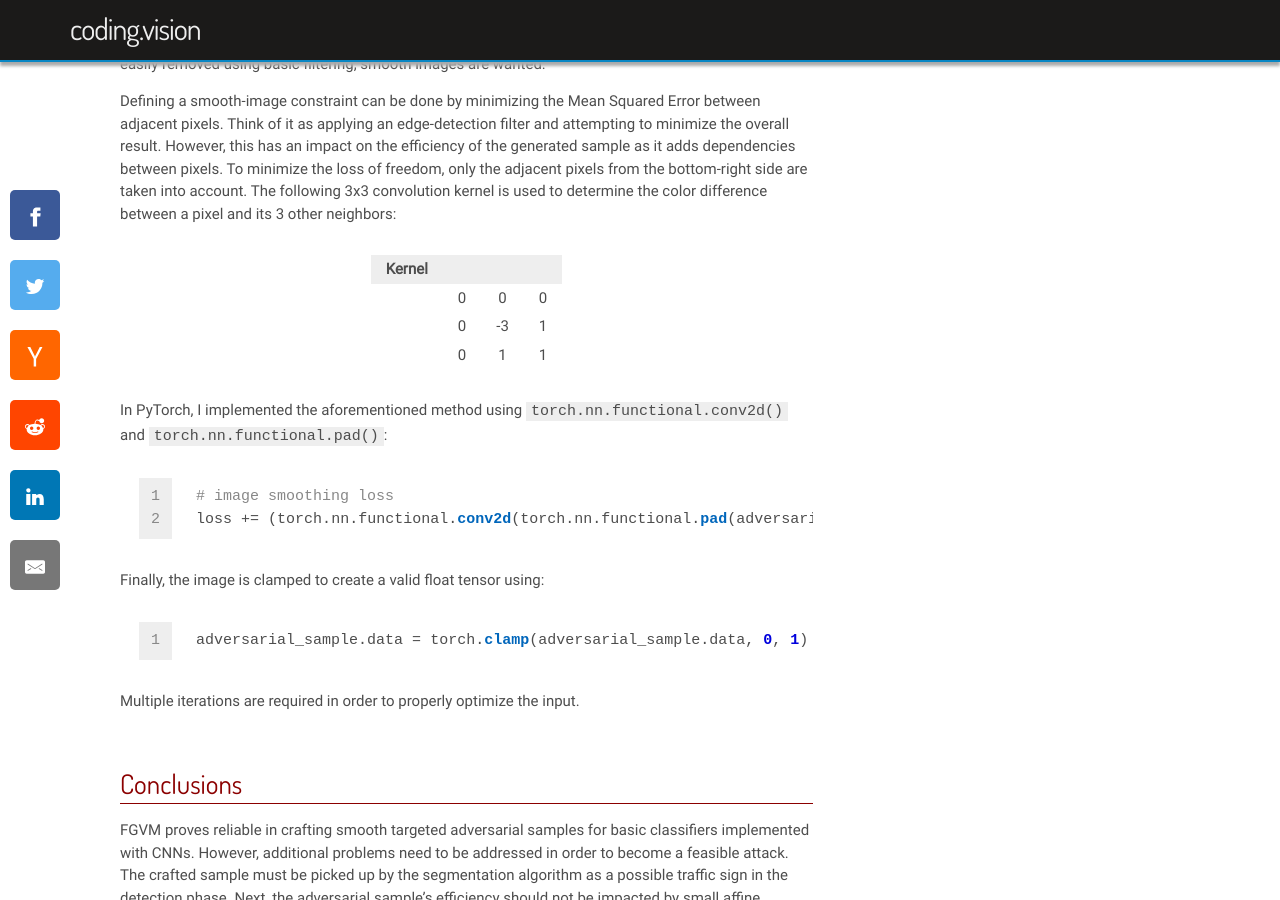
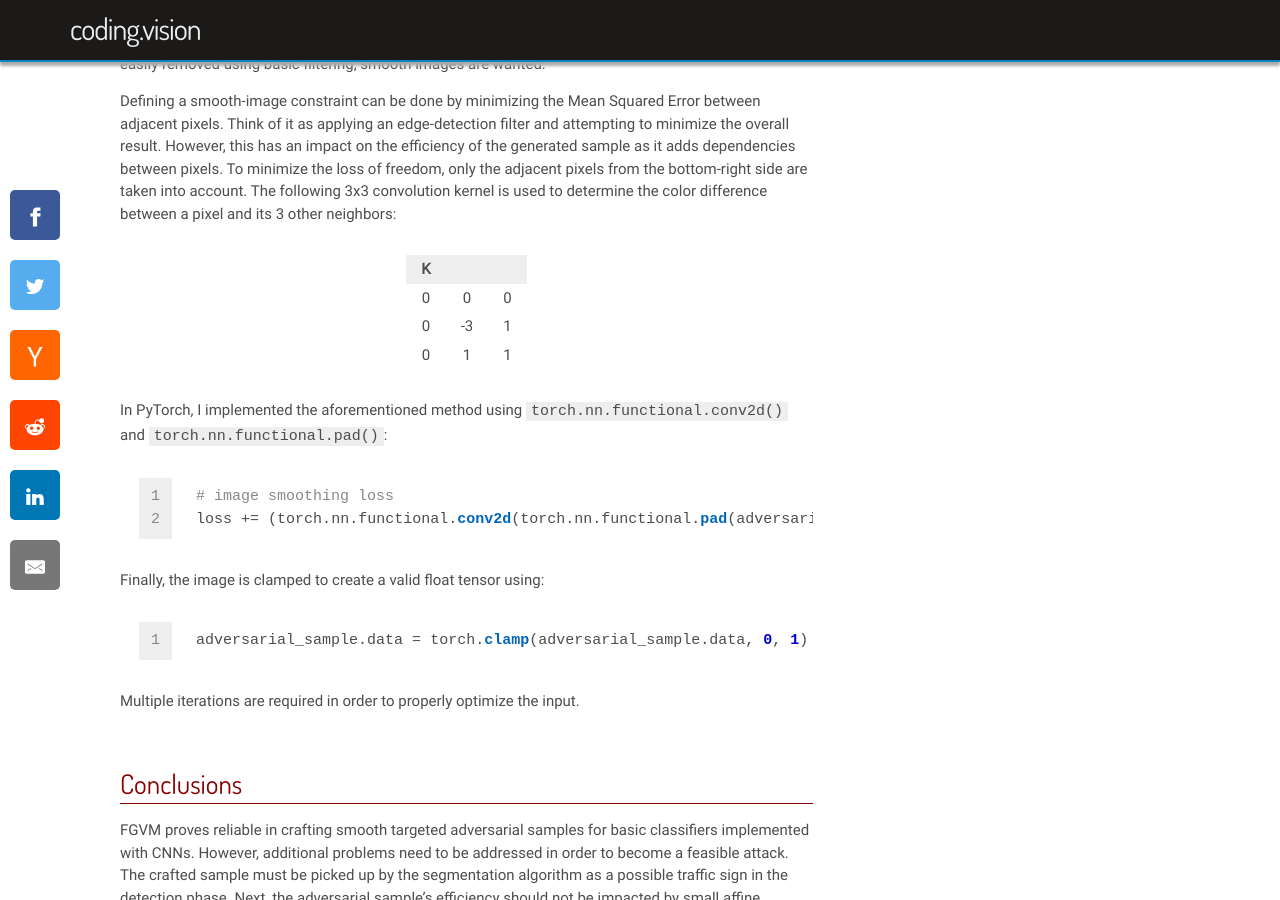
Before and after one commit to Apex95/apex95.github.io, a Jekyll site: the page built from _posts/2020-05-01-iterative-fgvm-targeted-adversarial-samples-traffic-sign-recognition.markdown, in a window 1280 px wide and 900 px high, scrolled down 4354 px. Built offline with Jekyll 4.4.1, drawn with Linux system fonts in a browser that asks for light colours; some web fonts are replaced; formulas are drawn with MathJax 3; comment, search, counter and statistics services are not loaded.

Commit message:
Changed: table, one again

```diff
--- a/_posts/2020-05-01-iterative-fgvm-targeted-adversarial-samples-traffic-sign-recognition.markdown
+++ b/_posts/2020-05-01-iterative-fgvm-targeted-adversarial-samples-traffic-sign-recognition.markdown
@@ -145,11 +145,11 @@ This loss function does well in generating adversarial images but the results ha
 Defining a smooth-image constraint can be done by minimizing the Mean Squared Error between adjacent pixels. Think of it as applying an edge-detection filter and attempting to minimize the overall result. However, this has an impact on the efficiency of the generated sample as it adds dependencies between pixels. To minimize the loss of freedom, only the adjacent pixels from the bottom-right side are taken into account.
 The following 3x3 convolution kernel is used to determine the color difference between a pixel and its 3 other neighbors:
 
-Kernel | | |
------------- | ------------ | ------------- | -------------
- | 0 | 0 | 0
- | 0 | -3 | 1
- | 0 | 1 | 1
+ | K |
+------------ | ------------- | -------------
+0 | 0 | 0
+0 | -3 | 1
+0 | 1 | 1
 {: .data-table }
 
 
```
